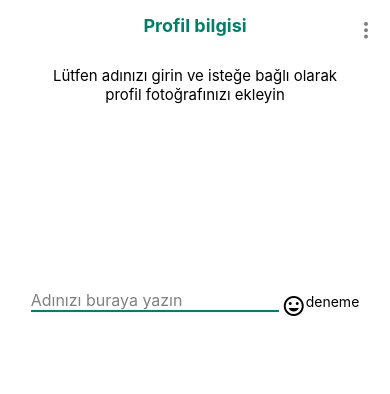
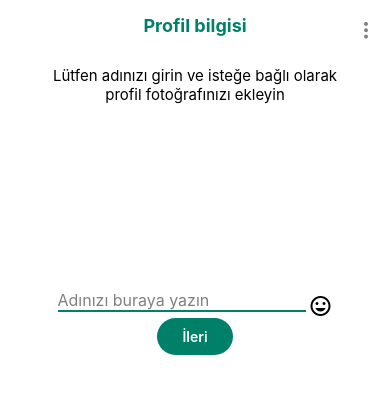
Before and after one commit to cangeldev/whatsAppClone, a React Native app: screen /UserLoginInfoPage in a window 390 px wide. Shown: the top 394 px of the page. Built offline with nearby package versions, Linux system fonts and the light colour scheme; what react-native-popup-menu would draw is missing.

Commit message:
Next button added.

```diff
--- a/src/components/index.ts
+++ b/src/components/index.ts
@@ -2,3 +2,4 @@ export { CustomHeader } from "./customHeader/customHeader"
 export { CustomButton } from "./customButton/customButton"
 export { IconButton } from "./iconButton/iconButton"
 export { CustomInput } from "./customInput/customInput"
+export { NextButton } from "./nextButton/nextButton"
--- a/src/components/modals/verificationCodeModal/style.ts
+++ b/src/components/modals/verificationCodeModal/style.ts
@@ -49,14 +49,5 @@ export default StyleSheet.create({
         fontSize: 17,
         fontWeight: "600",
         flex: 1
-    },
-    loginButton: {
-        color: colors.white,
-        backgroundColor: colors.whatsAppGreen,
-        padding: 10,
-        borderRadius: 25,
-        fontWeight: "600",
-        paddingHorizontal: 25,
-        marginBottom: 15
     }
 });
--- a/src/components/modals/verificationCodeModal/verificationCodeModal.tsx
+++ b/src/components/modals/verificationCodeModal/verificationCodeModal.tsx
@@ -1,10 +1,11 @@
-import { View, Text, Modal, TextInput, TouchableOpacity } from 'react-native'
+import { View, Text, Modal, TextInput } from 'react-native'
 import React, { FC } from 'react'
 import style from './style'
 import { useTranslation } from 'react-i18next' //Multi Language
 import colors from 'assets/colors/colors'
 import Icon from 'react-native-vector-icons/Entypo' //Icons
 import { useNavigation } from '@react-navigation/native'
+import { NextButton } from 'components/nextButton/nextButton'
 
 interface IVerificationCodeModal {
     visibleModal: boolean
@@ -56,12 +57,7 @@ export const VerificationCodeModal: FC<IVerificationCodeModal> = ({ visibleModal
                 <Text style={style.receiveCodeText}>
                     {t("didntReceiveCode")}
                 </Text>
-                <TouchableOpacity
-                    onPress={handleButton}>
-                    <Text style={style.loginButton}>
-                        {t("next")}
-                    </Text>
-                </TouchableOpacity>
+                <NextButton onPress={handleButton}/>
             </View>
         </Modal>
     )
--- /dev/null
+++ b/src/components/nextButton/nextButton.tsx
@@ -0,0 +1,24 @@
+import { Text, TouchableOpacity } from 'react-native'
+import React, { FC } from 'react'
+style
+import { useTranslation } from 'react-i18next' //Multi Language
+import style from './style'
+
+interface INextButton {
+    onPress?: () => void
+}
+
+export const NextButton: FC<INextButton> = ({ onPress }) => {
+
+    const { t } = useTranslation()
+
+    return (
+        <TouchableOpacity
+            onPress={onPress}
+        >
+            <Text style={style.container}>
+                {t("next")}
+            </Text>
+        </TouchableOpacity>
+    )
+}
--- /dev/null
+++ b/src/components/nextButton/style.ts
@@ -0,0 +1,13 @@
+import colors from "assets/colors/colors"
+import { StyleSheet } from "react-native"
+
+export default StyleSheet.create({
+   container:{
+    color: colors.white,
+    backgroundColor: colors.whatsAppGreen,
+    padding: 10,
+    borderRadius: 25,
+    fontWeight: "600",
+    paddingHorizontal: 25,
+   }
+})
--- a/src/container/container.tsx
+++ b/src/container/container.tsx
@@ -25,7 +25,7 @@ export const Container = () => {
     return (
         <NavigationContainer>
             <Stack.Navigator
-                initialRouteName='UserLoginInfoPage'
+                initialRouteName='WelcomeScreen'
                 screenOptions={{ headerShown: false }}
             >
                 <Stack.Screen
--- a/src/screens/loginScreen/loginScreen.tsx
+++ b/src/screens/loginScreen/loginScreen.tsx
@@ -1,11 +1,12 @@
 import React, { useState } from 'react'
-import { View, Text, TextInput, TouchableOpacity, StatusBar } from 'react-native'
+import { View, Text, TextInput,  StatusBar } from 'react-native'
 import style from './style'
 import Icon from 'react-native-vector-icons/Entypo' //Icons
 import colors from 'assets/colors/colors'
 import { useTranslation } from 'react-i18next' //Multi Language
 import auth from '@react-native-firebase/auth' //Firebase
 import { VerificationCodeModal } from 'components/modals'
+import { NextButton } from 'components'
 
 export const LoginScreen = () => {
 
@@ -112,14 +113,9 @@ export const LoginScreen = () => {
             <Text style={style.info}>
                 {t("carrierChargesMayApply")}
             </Text>
-            <TouchableOpacity
-                // onPress={handleSendCode}
-                onPress={toggleChatModal}
-            >
-                <Text style={style.loginButton}>
-                    {t("next")}
-                </Text>
-            </TouchableOpacity>
+
+                <NextButton onPress={toggleChatModal}/>
+
         </View>
     )
 }
--- a/src/screens/loginScreen/style.ts
+++ b/src/screens/loginScreen/style.ts
@@ -71,13 +71,5 @@ export default StyleSheet.create({
     info: {
         marginTop: 15,
         flex: 1
-    },
-    loginButton: {
-        color: colors.white,
-        backgroundColor: colors.whatsAppGreen,
-        padding: 10,
-        borderRadius: 25,
-        fontWeight: "600",
-        paddingHorizontal: 25,
     }
 })
--- a/src/screens/pages/userLoginInfoPage/userLoginInfoPage.tsx
+++ b/src/screens/pages/userLoginInfoPage/userLoginInfoPage.tsx
@@ -9,6 +9,7 @@ import colors from 'assets/colors/colors'
 import { useNavigation } from '@react-navigation/native'
 import { ImagePickerModal } from 'components/modals'
 import { ProfileImage } from 'components/cards'
+import { NextButton } from 'components'
 
 export const UserLoginInfoPage = () => {
 
@@ -61,16 +62,12 @@ export const UserLoginInfoPage = () => {
                     size={24}
                     style={style.emojiIcon}
                 />
-                <TouchableOpacity onPress={() => saveUsername(name)} >
-                    <Text>
-                        deneme
-                    </Text>
-                </TouchableOpacity>
             </View>
             <ImagePickerModal
                 closeModal={toggleImagePickerModal}
                 visibleModal={imagePickerModal}
             />
+            <NextButton onPress={() => saveUsername(name)}/>
         </View>
     )
 }
```
